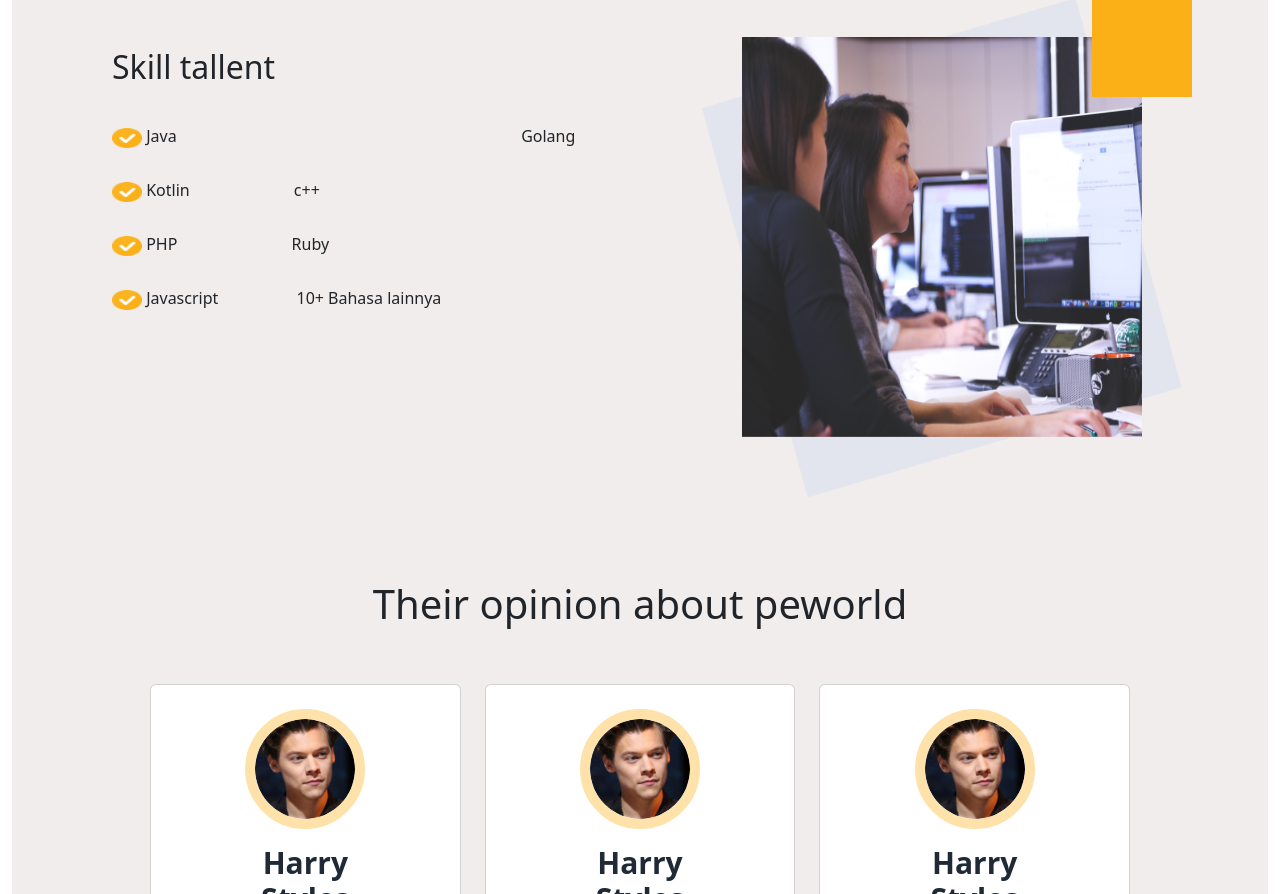
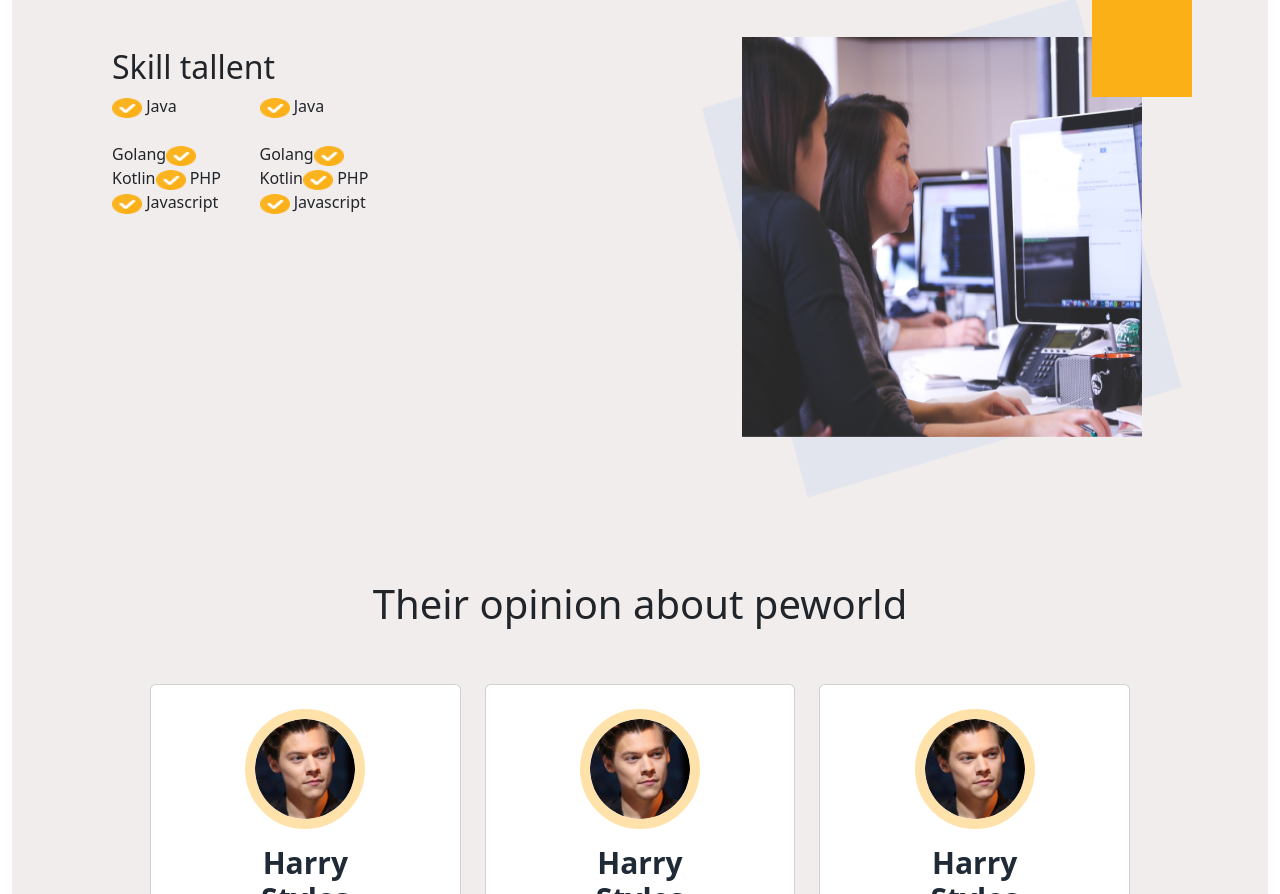
Before and after one commit to sukron21/week_10_hirejob_App, a Next.js app: page / in a window 1280 px wide. Shown: the part 932-1826 px from the top of the page. Built offline with nearby package versions, Linux system fonts and the light colour scheme.

Commit message:
Update index.js

```diff
--- a/pages/index.js
+++ b/pages/index.js
@@ -125,15 +125,31 @@ const landingPage = () => {
               <div className="row">
                 <div className={Styles.hal3}>
                   <h2>Skill tallent</h2>
-                  <div className={`row ${Styles.foto4}`}>
-                    <div className="col-md-6">
+                  <div className="row">
+                    <div className="col-md-3">
+                    <Image height={20} width={30} className={Styles.foto5} src="/tick 13.png" alt='' /> Java
+                    <Image height={20} width={30} className={Styles.foto6} src="/tick 13.png"alt='' /> Golang
+                    <Image height={20} width={30} className={Styles.foto5} src="/tick 13.png" alt='' /> Kotlin
+                    <Image height={20} width={30} className={Styles.foto5} src="/tick 13.png" alt='' /> PHP
+                    <Image height={20} width={30} className={Styles.foto5} src="/tick 13.png" alt='' /> Javascript
+                    </div>
+                    <div className="col-md-3">
+                    <Image height={20} width={30} className={Styles.foto5} src="/tick 13.png" alt='' /> Java
+                    <Image height={20} width={30} className={Styles.foto6} src="/tick 13.png"alt='' /> Golang
+                    <Image height={20} width={30} className={Styles.foto5} src="/tick 13.png" alt='' /> Kotlin
+                    <Image height={20} width={30} className={Styles.foto5} src="/tick 13.png" alt='' /> PHP
+                    <Image height={20} width={30} className={Styles.foto5} src="/tick 13.png" alt='' /> Javascript
+                    </div>
+                  </div>
+                  {/* <div className={`row ${Styles.foto4}`}>
+                    <div className="col-md-3">
                     <Image height={20} width={30} className={Styles.foto5} src="/tick 13.png" alt='' /> Java
                     </div>
-                    <div className="col-md-6">
+                    <div className="col-md-3">
                     <Image height={20} width={30} className={Styles.foto6} src="/tick 13.png"alt='' /> Golang
                     </div>
-                  </div>
-                  <div className={Styles.foto4}>
+                  </div> */}
+                  {/* <div className={Styles.foto4}>
                     <Image height={20} width={30} className={Styles.foto5} src="/tick 13.png" alt='' /> Kotlin
                     <Image height={20} width={30} className={Styles.foto7} src="/tick 13.png" alt='' /> c++
                   </div>
@@ -146,7 +162,7 @@ const landingPage = () => {
                     Javascript
                     <Image height={20} width={30}    className={Styles.foto8} src="/tick 13.png" alt='' /> 10+
                     Bahasa lainnya
-                  </div>
+                  </div> */}
                 </div>
               </div>
             </div>
```
